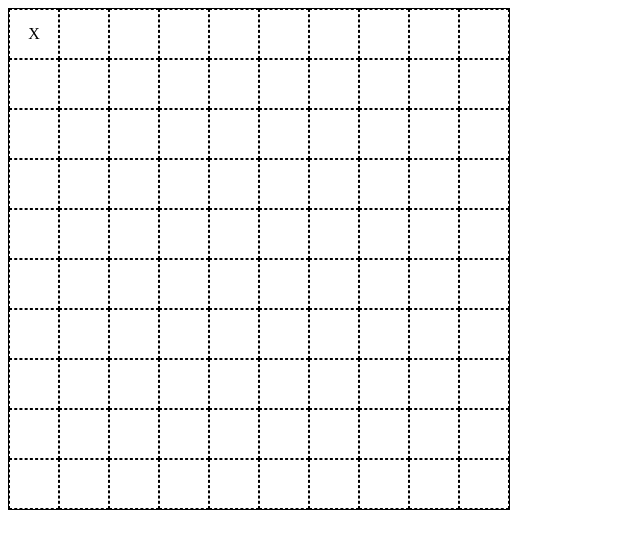
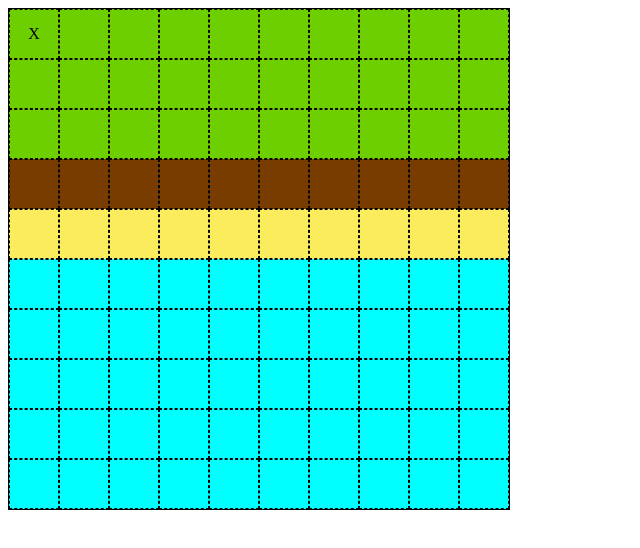
Before and after one commit to Walendemar/simple-sandbox, a React app in the folder site/: page / in a window 1280 px wide. Shown: the top 548 px of the page, without its empty margins (0-640 px from the left). Built offline with nearby package versions, Linux system fonts and the light colour scheme.

Commit message:
#5, adding simple biomes

```diff
--- a/site/src/components/Cell/Cell.module.css
+++ b/site/src/components/Cell/Cell.module.css
@@ -7,3 +7,19 @@
     border: 1px dashed black;
     box-sizing: border-box;
 }
+
+.grass {
+    background-color: #6ECF00;
+}
+
+.earth {
+    background-color: #783c00;
+}
+
+.sand {
+    background-color: #fbec5d;
+}
+
+.water {
+    background-color: aqua;
+}
--- a/site/src/components/Cell/index.js
+++ b/site/src/components/Cell/index.js
@@ -1,9 +1,20 @@
 import { memo } from 'react';
+import clsx from 'clsx';
 
 import styles from './Cell.module.css';
 
-const Cell = memo(({ isPlaced }) => (
-    <div className={styles.root}>{isPlaced && 'X'}</div>
-));
+const Cell = memo(({ isPlaced, id }) => {
+    const biomeClassName = clsx(
+        styles.root,
+        id < 30 && styles.grass,
+        id > 29 && id < 40 && styles.earth,
+        id > 39 && id < 50 && styles.sand,
+        id > 49 && styles.water
+    );
+
+    return (
+        <div className={biomeClassName}>{isPlaced && 'X'}</div>
+    );
+});
 
 export default Cell;
--- a/site/src/components/Field/index.js
+++ b/site/src/components/Field/index.js
@@ -58,7 +58,7 @@ const Field = () => {
                 const isPlaced = objPos.id  === index;
 
                 return (
-                    <Cell key={index} isPlaced={isPlaced}/>
+                    <Cell key={index} id={index} isPlaced={isPlaced}/>
                 );
         })}
         </div>
```
